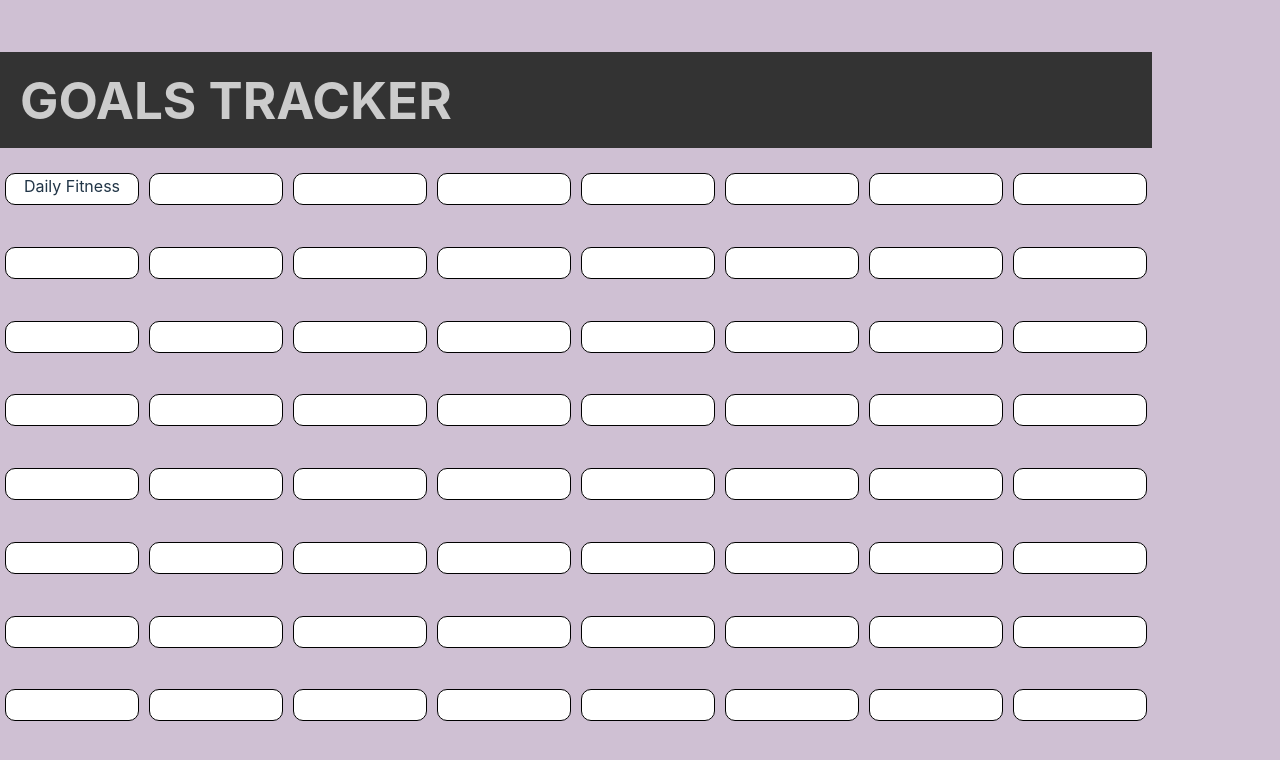
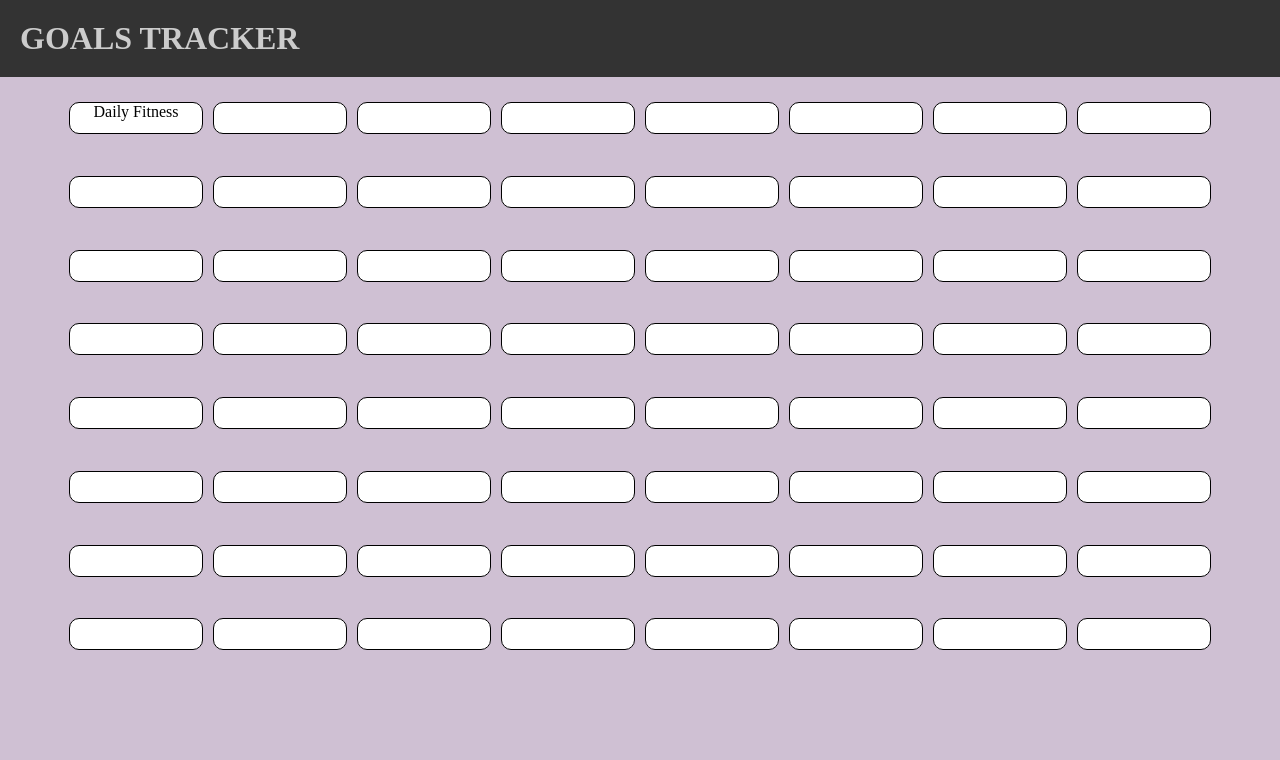
Before and after one commit to CodingReaction/improve-me, a React (Vite) app: page / in a window 1280 px wide. Shown: the top 760 px of the page. Built offline with nearby package versions, Linux system fonts and the light colour scheme.

Commit message:
Removed div wrapper and default css stylesheet from vite

```diff
--- a/src/App.tsx
+++ b/src/App.tsx
@@ -2,9 +2,7 @@ import Mockup from "../src/Components/Mockup/Mockup";
 function App() {
 
   return (
-    <div>
       <Mockup />
-    </div>
   )
 }
 
--- a/src/main.tsx
+++ b/src/main.tsx
@@ -1,7 +1,6 @@
 import React from 'react'
 import ReactDOM from 'react-dom/client'
 import App from './App'
-import './index.css'
 
 ReactDOM.createRoot(document.getElementById('root') as HTMLElement).render(
   <React.StrictMode>
```
